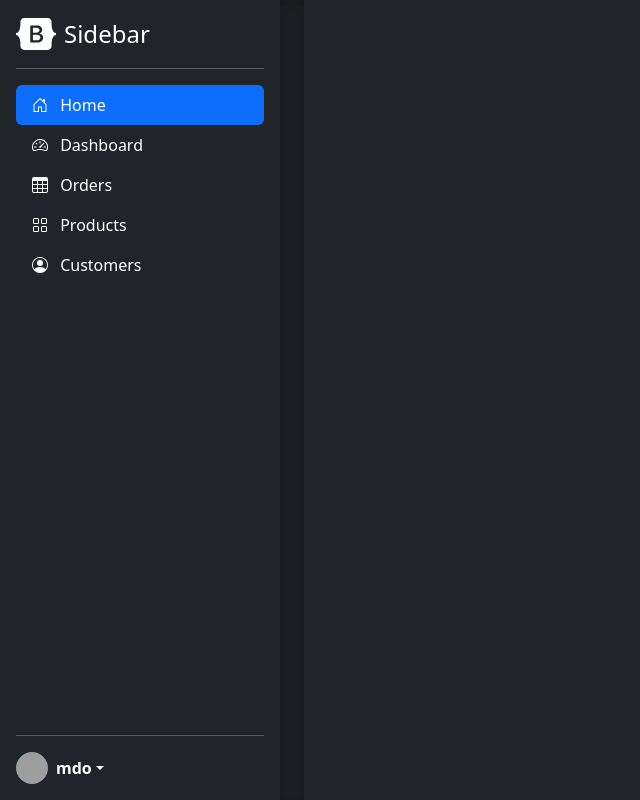
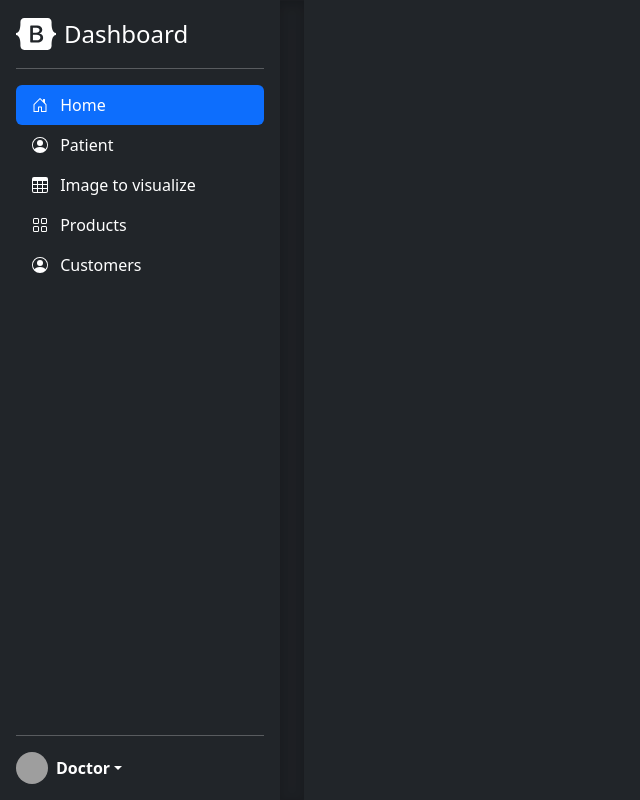
Before and after one commit to GiuseppeTimpano/Bio-signal-imaging-webapp, a Flask app: page /dicom_visualizer in a window 1280 px wide. Shown: the whole page, without its empty margins (0-640 px from the left). Run offline with Flask 3, Linux system fonts and the light colour scheme; the visitor is signed in with stand-in values (Sample User, id 1); some libraries are stand-ins or nearby versions; grey boxes are pictures that could not be loaded.

Commit message:
create folder templates

```diff
--- a/flask_app/flask_webapp/routes.py
+++ b/flask_app/flask_webapp/routes.py
@@ -39,3 +39,7 @@ def logout():
 @app.route("/dicom_visualizer")
 def dicom_visualizer():
     return render_template('dicom_templates/layout_dicom.html')
+
+@app.route("/doctor/patient")
+def doctor_patient():
+    return render_template("dicom_templates/doctor_patients.html", page='patient')
--- /dev/null
+++ b/flask_app/flask_webapp/templates/dicom_templates/doctor_patients.html
@@ -0,0 +1,3 @@
+{% extends "layout_dicom.html" %}
+{% block visualizer %}
+{% endblock %}
--- a/flask_app/flask_webapp/templates/dicom_templates/layout_dicom.html
+++ b/flask_app/flask_webapp/templates/dicom_templates/layout_dicom.html
@@ -127,7 +127,7 @@
       <div class="d-flex flex-column flex-shrink-0 p-3 text-bg-dark" style="width: 280px;">
         <a href="/" class="d-flex align-items-center mb-3 mb-md-0 me-md-auto text-white text-decoration-none">
           <svg class="bi pe-none me-2" width="40" height="32"><use xlink:href="#bootstrap"/></svg>
-          <span class="fs-4">Sidebar</span>
+          <span class="fs-4">Dashboard</span>
         </a>
         <hr>
         <ul class="nav nav-pills flex-column mb-auto">
@@ -138,15 +138,21 @@
             </a>
           </li>
           <li>
-            <a href="#" class="nav-link text-white">
-              <svg class="bi pe-none me-2" width="16" height="16"><use xlink:href="#speedometer2"/></svg>
-              Dashboard
+            <a href="{{url_for('doctor_patient')}}" class="
+            {% if page == 'patient' %}
+              nav-link active
+            {% else %}
+              nav-link text-white
+            {% endif %}
+            ">
+              <svg class="bi pe-none me-2" width="16" height="16"><use xlink:href="#people-circle"/></svg>
+              Patient
             </a>
           </li>
           <li>
             <a href="#" class="nav-link text-white">
               <svg class="bi pe-none me-2" width="16" height="16"><use xlink:href="#table"/></svg>
-              Orders
+              Image to visualize
             </a>
           </li>
           <li>
@@ -165,8 +171,12 @@
         <hr>
         <div class="dropdown">
           <a href="#" class="d-flex align-items-center text-white text-decoration-none dropdown-toggle" data-bs-toggle="dropdown" aria-expanded="false">
-            <img src="https://github.com/mdo.png" alt="" width="32" height="32" class="rounded-circle me-2">
-            <strong>mdo</strong>
+            <img src="https://png.pngtree.com/png-vector/20191130/ourmid/pngtree-doctor-icon-circle-png-image_2055257.jpg" alt="" width="32" height="32" class="rounded-circle me-2">
+            <strong>
+              {% if session.get('name') == "doctor" %}
+                Doctor
+              {% endif %}
+            </strong>
           </a>
           <ul class="dropdown-menu dropdown-menu-dark text-small shadow">
             <li><a class="dropdown-item" href="#">New project...</a></li>
@@ -180,6 +190,9 @@
 
       <div class="b-example-divider b-example-vr"></div>
 
+      {% block visualizer%}
+      {% endblock %}
+
     </main>
 
 
```
Also changed, not shown: flask_app/flask_webapp/templates/init_page/index.html (renamed from flask_app/flask_webapp/templates/index.html), flask_app/flask_webapp/templates/init_page/layout.html (renamed from flask_app/flask_webapp/templates/layout.html), flask_app/flask_webapp/templates/init_page/login.html (renamed from flask_app/flask_webapp/templates/login.html), flask_app/flask_webapp/templates/init_page/signup.html (renamed from flask_app/flask_webapp/templates/signup.html).
